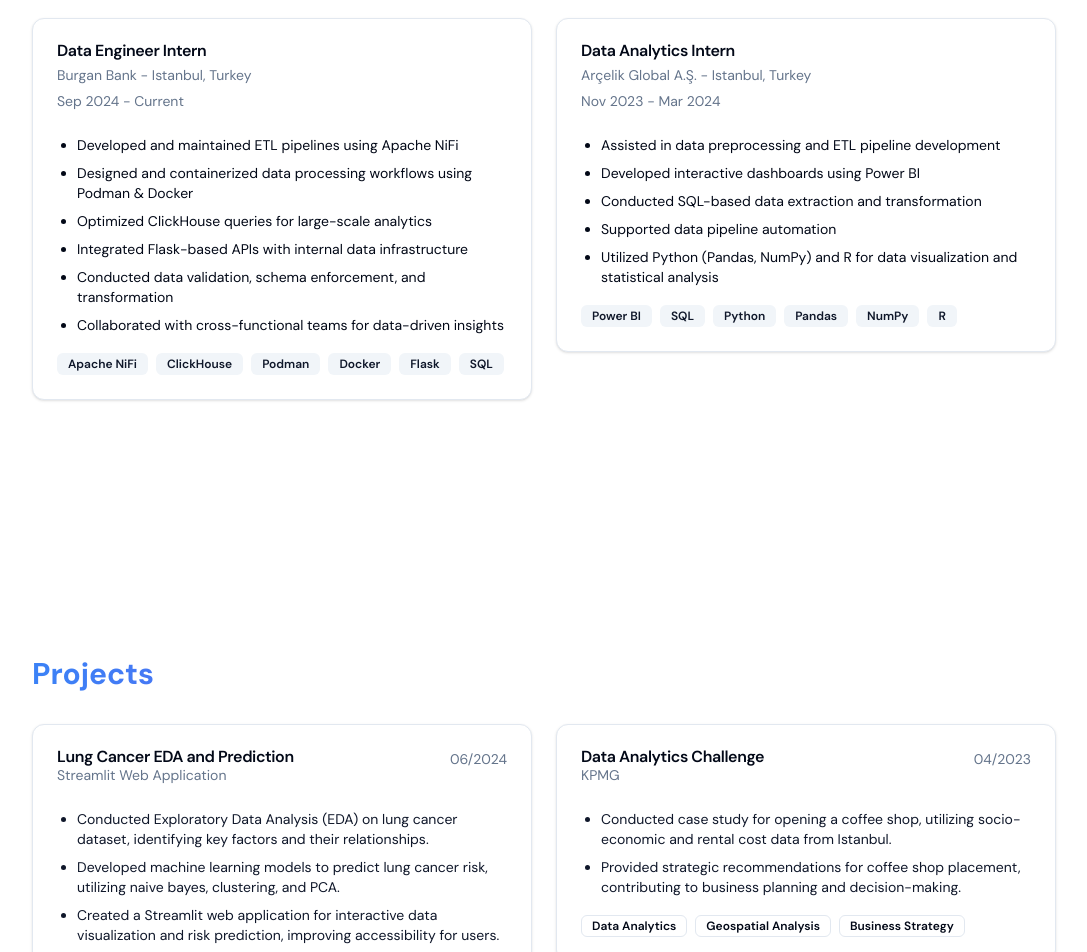
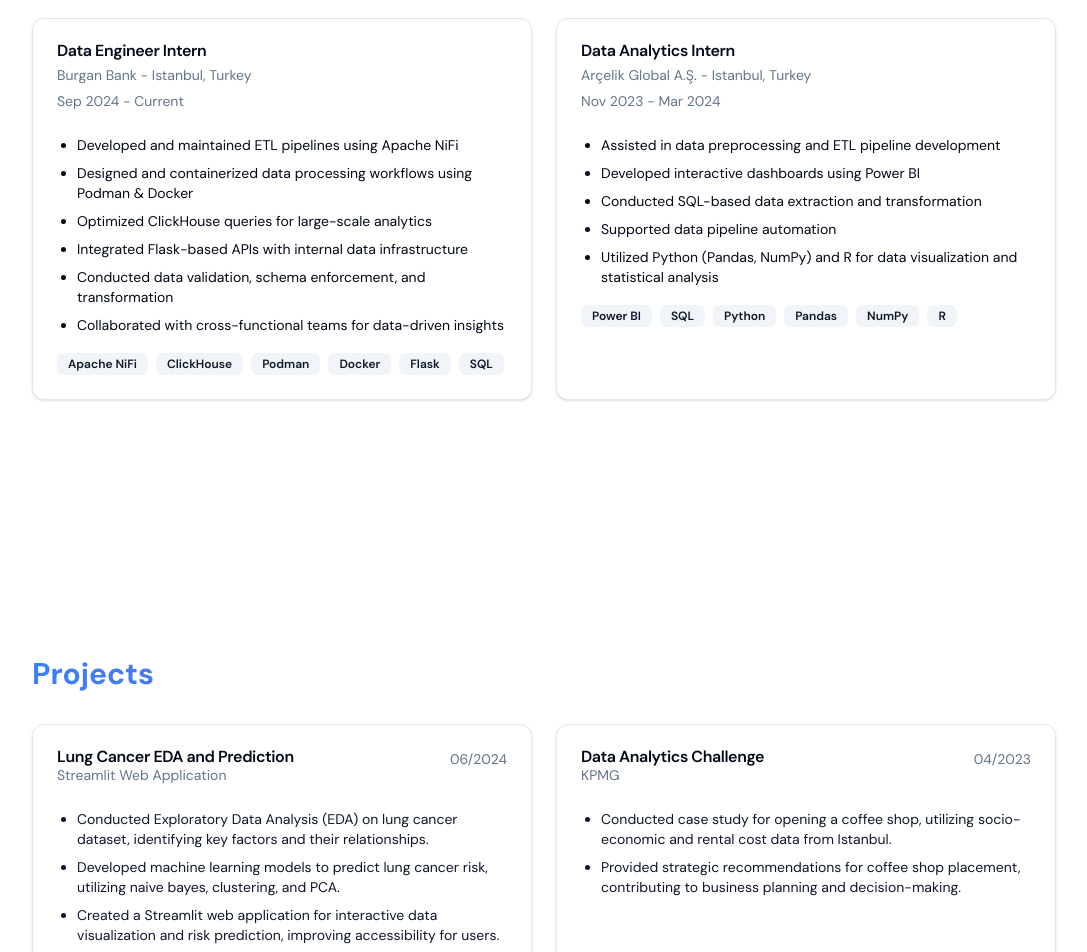
Before and after one commit to ibaytar/ilkayxyz, a Next.js app: page / in a window 1280 px wide. Shown: the part 1580-2532 px from the top of the page, without its empty margins (96-1183 px from the left). Built offline with nearby package versions, Linux system fonts and the light colour scheme; no server answers.

Commit message:
cards now even

```diff
--- a/components/about.tsx
+++ b/components/about.tsx
@@ -40,9 +40,10 @@
         whileInView={{ opacity: 1, y: 0 }}
         viewport={{ once: true }}
         transition={{ duration: 0.7, ease: "easeOut", delay: 0.2 }}
+        className="h-full"
       >
-        <Card>
-          <CardContent className="pt-6">
+        <Card className="h-full flex flex-col">
+          <CardContent className="pt-6 flex-grow">
             <motion.p
               className="mb-6 text-lg text-primary"
               initial={{ opacity: 0, y: 20 }}
--- a/components/experience.tsx
+++ b/components/experience.tsx
@@ -74,8 +74,9 @@
             whileInView="visible"
             viewport={{ once: true }}
             transition={{ duration: 0.7, ease: "easeOut", delay: 0.2 + index * 0.2 }}
+            className="h-full"
           >
-            <Card>
+            <Card className="h-full flex flex-col">
               <CardHeader>
                 <CardTitle>{exp.title}</CardTitle>
                 <CardDescription>
@@ -83,7 +84,7 @@
                 </CardDescription>
                 <CardDescription>{exp.period}</CardDescription>
               </CardHeader>
-              <CardContent>
+              <CardContent className="flex-grow">
                 <ul className="list-disc pl-5 space-y-2">
                   {exp.responsibilities.map((responsibility, rIndex) => (
                     <motion.li
--- a/components/projects.tsx
+++ b/components/projects.tsx
@@ -88,8 +88,9 @@
             whileInView="visible"
             viewport={{ once: true }}
             transition={{ duration: 0.7, ease: "easeOut", delay: 0.2 + index * 0.2 }}
+            className="h-full"
           >
-            <Card>
+            <Card className="h-full flex flex-col">
               <CardHeader>
                 <div className="flex justify-between items-start">
                   <div>
@@ -99,7 +100,7 @@
                   <CardDescription>{project.date}</CardDescription>
                 </div>
               </CardHeader>
-              <CardContent>
+              <CardContent className="flex-grow flex flex-col justify-between">
                 <ul className="list-disc pl-5 space-y-2 mb-4">
                   {project.details.map((detail, dIndex) => (
                     <motion.li
```
